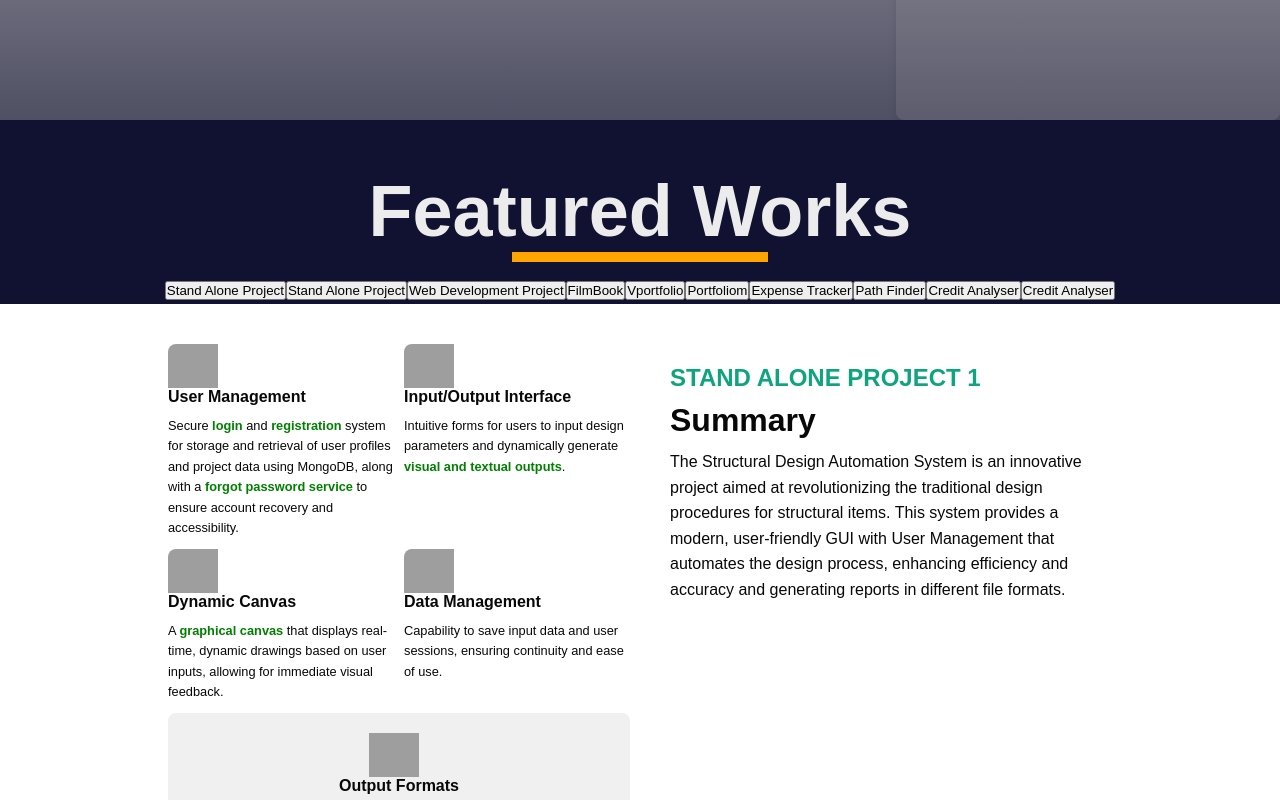
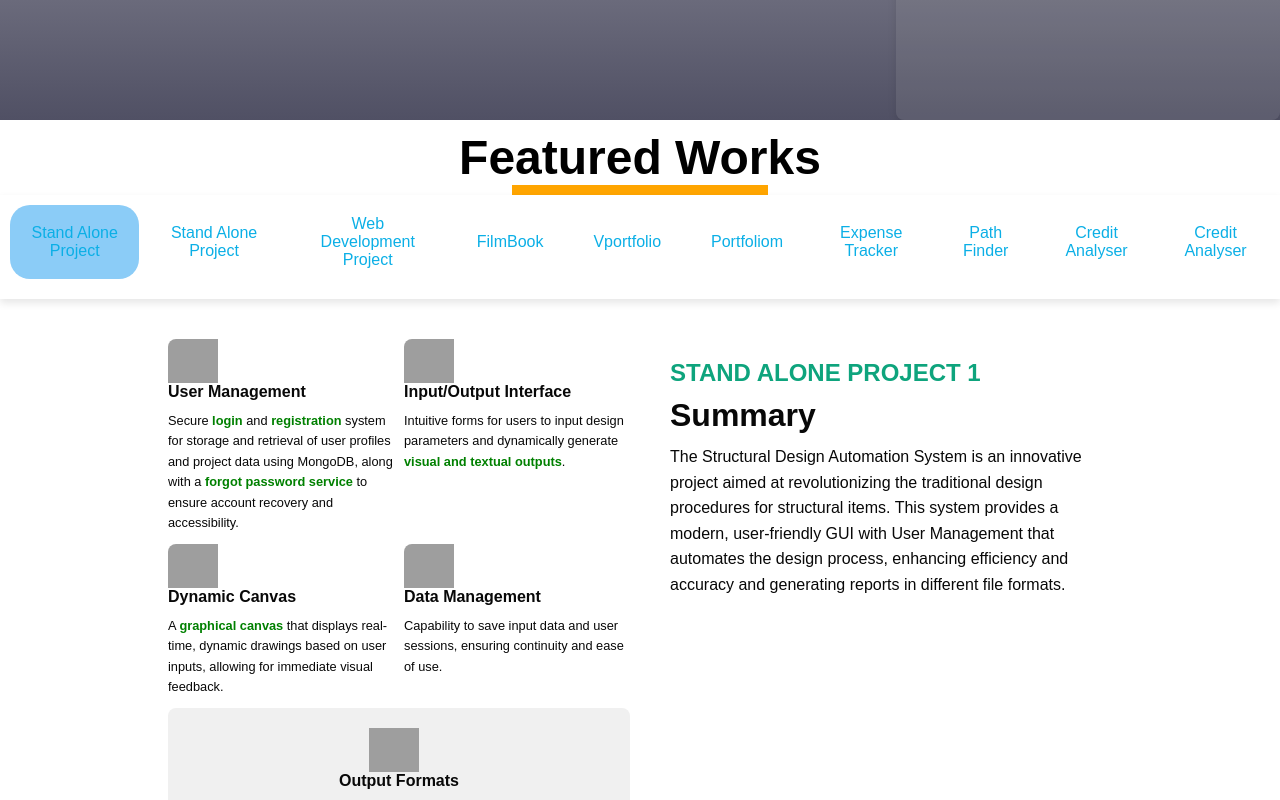
Before and after one commit to varunnlv/vportfolio, a React (Create React App) app: page / in a window 1280 px wide. Shown: the part 3080-3880 px from the top of the page. Built offline with nearby package versions, Linux system fonts and the light colour scheme; grey boxes are pictures that could not be loaded; a web font is replaced by a local one.

Commit message:
Update portfolio.scss

```diff
--- a/src/components/portfolio/portfolio.scss
+++ b/src/components/portfolio/portfolio.scss
@@ -1,13 +1,9 @@
 @import "~slick-carousel/slick/slick.css";
 @import "~slick-carousel/slick/slick-theme.css";
 
-
-
-
 .portfolio {
   background: white;
-
-
+  min-height: 100vh;
   .small-gallery-container {
   display: flex;
   justify-content: center;
@@ -111,10 +107,6 @@ font-size: 1rem;
 
 
 
-
-
-
-
 /* Media queries for responsiveness */
 @media (max-width: 768px) {
   .gallery-content {
@@ -194,11 +186,11 @@ font-size: 0.8rem;
         width: 100%;
         top: 0;
         left: 0;
-        padding-top: 50px;
+        padding-top: 10px;
         text-align: center;
-        color: rgb(236, 236, 236);
-        font-size: 36px;
-        background: #111132;
+        color: black;
+        font-size: 24px;
+        background: white;
         z-index: 20;
 
         .progressBar {
@@ -339,6 +331,72 @@ font-size: 0.8rem;
       transform: scale(0.98); /* Slightly shrink when clicked */
     }
 
+    .tabs-container {
+      position: sticky;
+      width: auto;
+      margin: 0 auto;
+      background-color: #fff;
+      padding: 10px;
+      box-shadow: 0 4px 8px rgba(0, 0, 0, 0.1);
+    }
+
+    /* Tab buttons */
+    .tabs {
+      position: sticky;
+      display: flex;
+      gap: 10px;
+      overflow-x: auto;
+      padding-bottom: 10px;
+    }
+
+    .tab {
+      position: sticky;
+      padding: 10px 20px;
+      background-color: transparent;
+      border: none;
+      border-radius: 20px;
+      color: rgb(11, 175, 230);
+      cursor: pointer;
+      font-size: 16px;
+      transition: background-color 0.3s ease;
+    }
+
+    .tab.active, .tab:hover {
+      background-color: #8bccf7;
+    }
+
+    .tab:focus {
+      outline: none;
+    }
+
+    /* Tab content */
+    .tab-content p {
+      font-size: 16px;
+      color: #555;
+      line-height: 1.6;
+    }
+
+
+    /* Responsive adjustments */
+    @media (max-width: 768px) {
+      .tabs {
+          flex-wrap: wrap;
+          justify-content: center;
+      }
+
+      .tab {
+          padding: 8px 16px;
+          font-size: 14px;
+      }
+
+      .tab-content p {
+          font-size: 14px;
+      }
+    }
+
+
+
+
 
     @media (max-width: 1024px) {
         .progress {
```
Lines whose indentation alone changed are shown as unchanged.
